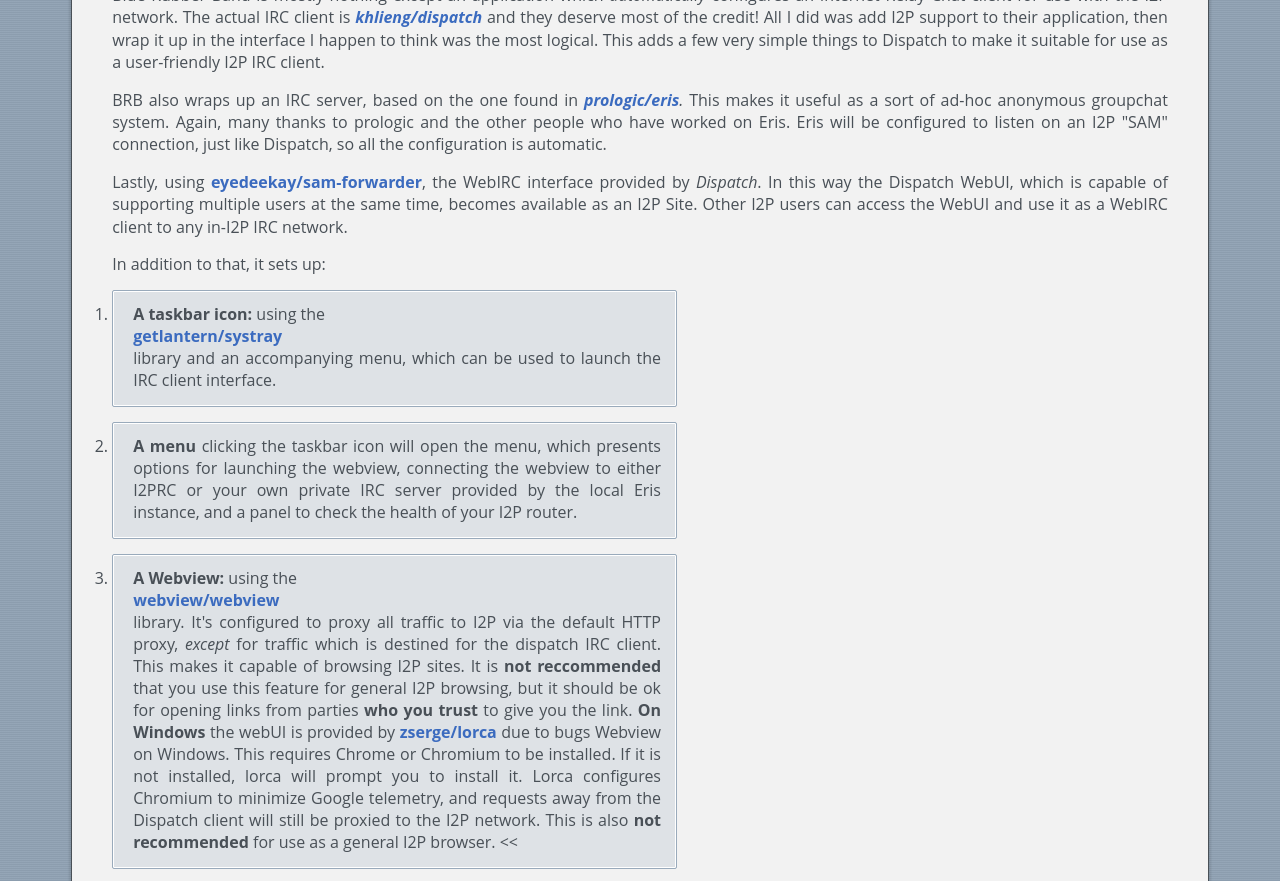
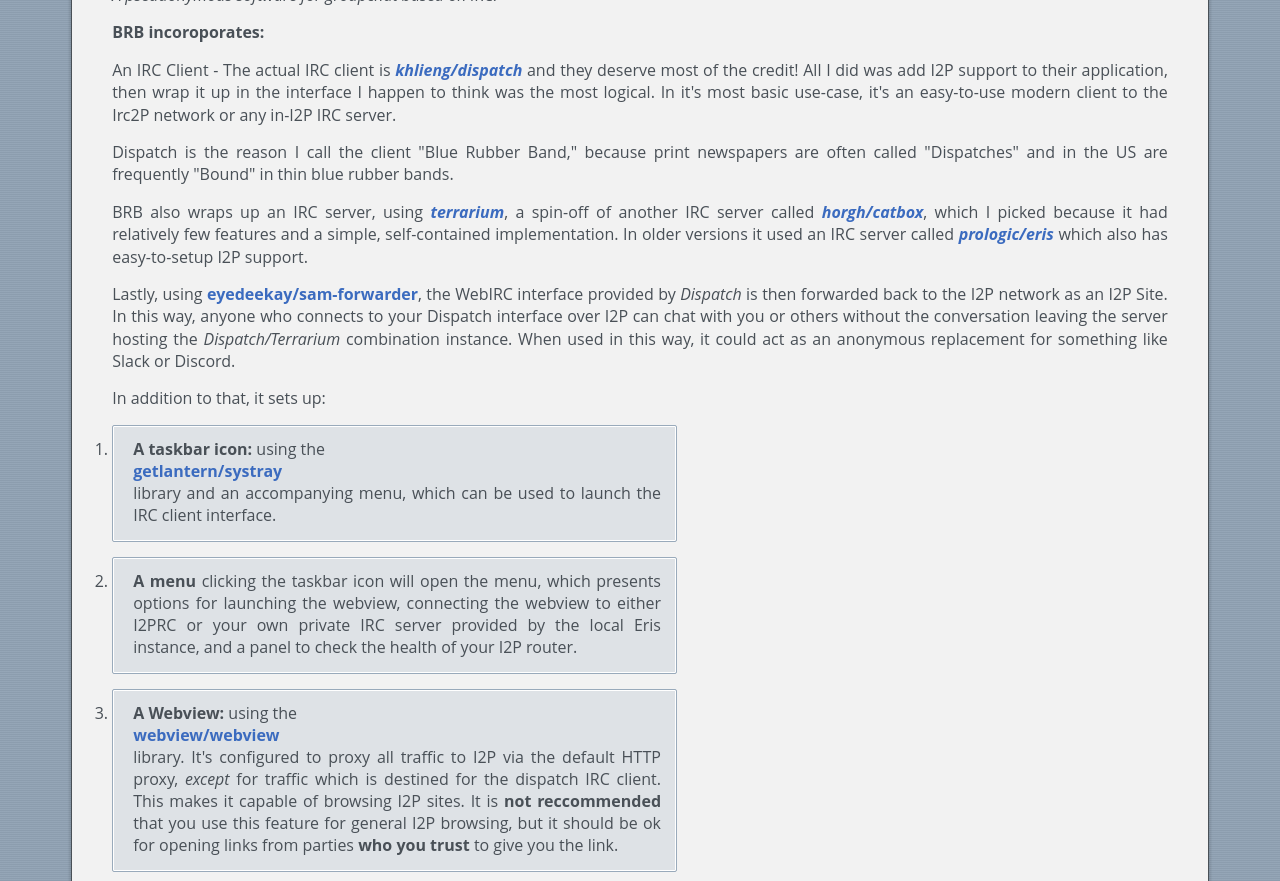
Before and after one commit to eyedeekay/brb, a plain HTML site: page index.html in a window 1280 px wide. Shown: the part 79-960 px from the top of the page. Drawn offline with Linux system fonts and the light colour scheme.

Commit message:
update readme, webpage

```diff
--- a/index.html
+++ b/index.html
@@ -7,25 +7,32 @@
 <body>
 <h1>brb</h1>
 
-<p>Blue Rubber Band is mostly nothing except an application which
-<em>automatically</em> configures an Internet Relay Chat client for use
-with the I2P network. The actual IRC client is <em><a href="https://github.com/khlieng/dispatch">khlieng/dispatch</a></em>
+<p><em>A pseudonymous software for groupchat based on IRC.</em></p>
+
+<p><strong>BRB incoroporates:</strong></p>
+
+<p>An IRC Client - The actual IRC client is <em><a href="https://github.com/khlieng/dispatch">khlieng/dispatch</a></em>
 and they deserve most of the credit! All I did was add I2P support to
 their application, then wrap it up in the interface I happen to think
-was the most logical. This adds a few very simple things to Dispatch
-to make it suitable for use as a user-friendly I2P IRC client.</p>
+was the most logical. In it's most basic use-case, it's an easy-to-use
+modern client to the Irc2P network or any in-I2P IRC server.</p>
 
-<p>BRB also wraps up an IRC server, based on the one found in <em><a href="https://git.mills.io/prologic/eris">prologic/eris</a>.</em>
-This makes it useful as a sort of ad-hoc anonymous groupchat system. Again,
-many thanks to prologic and the other people who have worked on Eris. Eris
-will be configured to listen on an I2P "SAM" connection, just like Dispatch,
-so all the configuration is automatic.</p>
+<p>Dispatch is the reason I call the client "Blue Rubber Band," because print newspapers
+are often called "Dispatches" and in the US are frequently "Bound" in thin blue rubber
+bands.</p>
+
+<p>BRB also wraps up an IRC server, using <em><a href="https://i2pgit.org/idk/terrarium">terrarium</a></em>,
+a spin-off of another IRC server called <em><a href="https://github.com/horgh/catbox">horgh/catbox</a></em>,
+which I picked because it had relatively few features and a simple, self-contained
+implementation. In older versions it used an IRC server called <em><a href="https://git.mills.io/prologic/eris">prologic/eris</a></em>
+which also has easy-to-setup I2P support.</p>
 
 <p>Lastly, using <a href="https://github.com/eyedeekay/sam-forwarder">eyedeekay/sam-forwarder</a>,
-the WebIRC interface provided by <em>Dispatch</em>. In this way the Dispatch WebUI, which
-is capable of supporting multiple users at the same time, becomes available as an
-I2P Site. Other I2P users can access the WebUI and use it as a WebIRC client to any
-in-I2P IRC network.</p>
+the WebIRC interface provided by <em>Dispatch</em> is then forwarded back to the I2P network
+as an I2P Site. In this way, anyone who connects to your Dispatch interface over I2P
+can chat with you or others without the conversation leaving the server hosting the
+<em>Dispatch/Terrarium</em> combination instance. When used in this way, it could act as an
+anonymous replacement for something like Slack or Discord.</p>
 
 <p>In addition to that, it sets up:</p>
 
@@ -42,13 +49,7 @@ HTTP proxy, <em>except</em> for traffic which is destined for the dispatch
 IRC client. This makes it capable of browsing I2P sites. It is
 <strong>not reccommended</strong> that you use this feature for general I2P browsing,
 but it should be ok for opening links from parties <strong>who you trust</strong> to
-give you the link. <strong>On Windows</strong> the webUI is provided by
-<a href="https://github.com/zserge/lorca">zserge/lorca</a> due to bugs Webview on
-Windows. This requires Chrome or Chromium to be installed. If it is not
-installed, lorca will prompt you to install it. Lorca configures Chromium
-to minimize Google telemetry, and requests away from the Dispatch client
-will still be proxied to the I2P network. This is also <strong>not recommended</strong>
-for use as a general I2P browser. &lt;&lt;</li>
+give you the link.</li>
 <li><strong>An I2P Diagnostic View:</strong> using the <a href="https://geti2p.net/en/docs/api/i2pcontrol">I2PControl API</a>
 we connect to I2P to gather information about it's readiness in another
 webview.</li>
```
Also changed, not shown: 1 other file.
